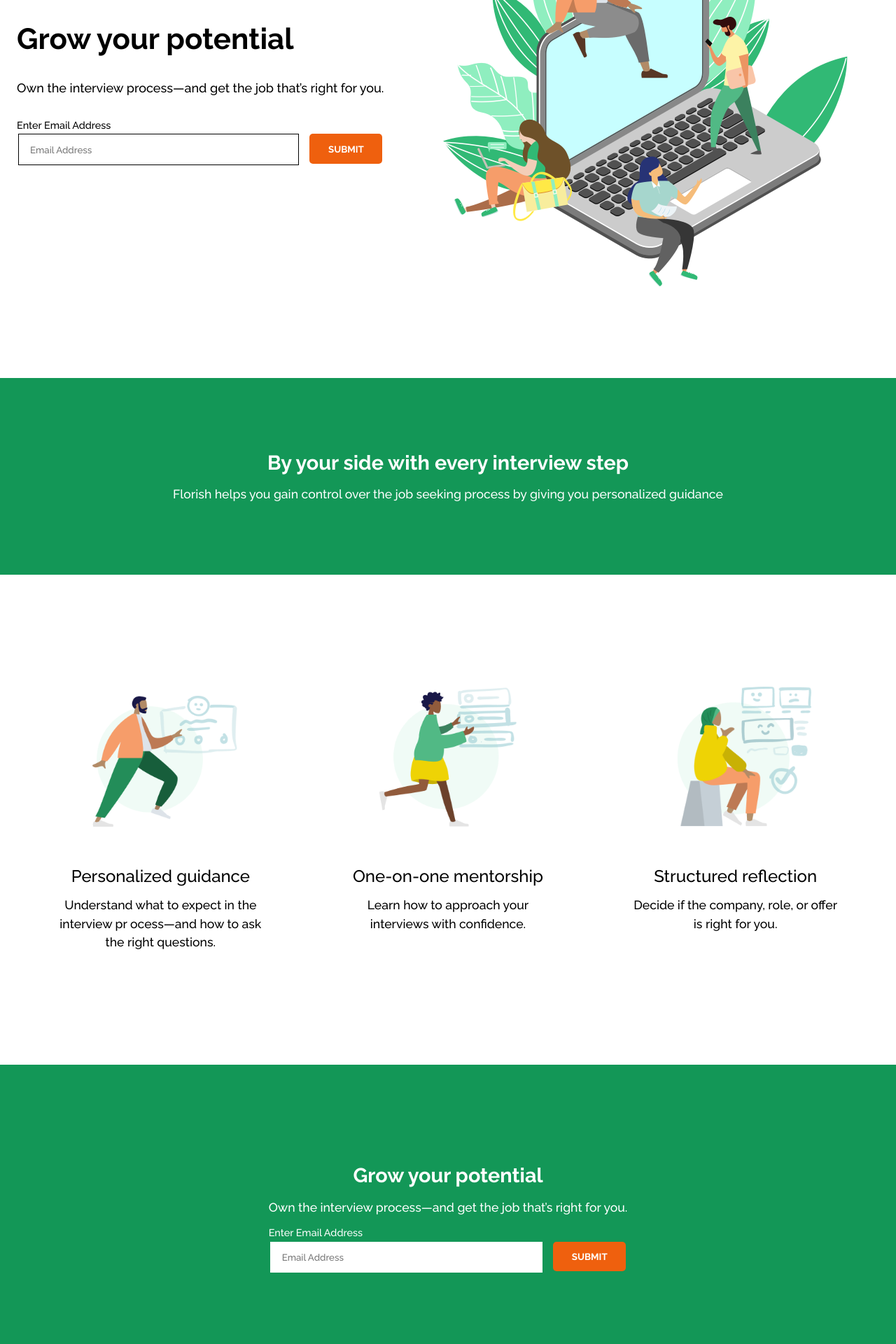
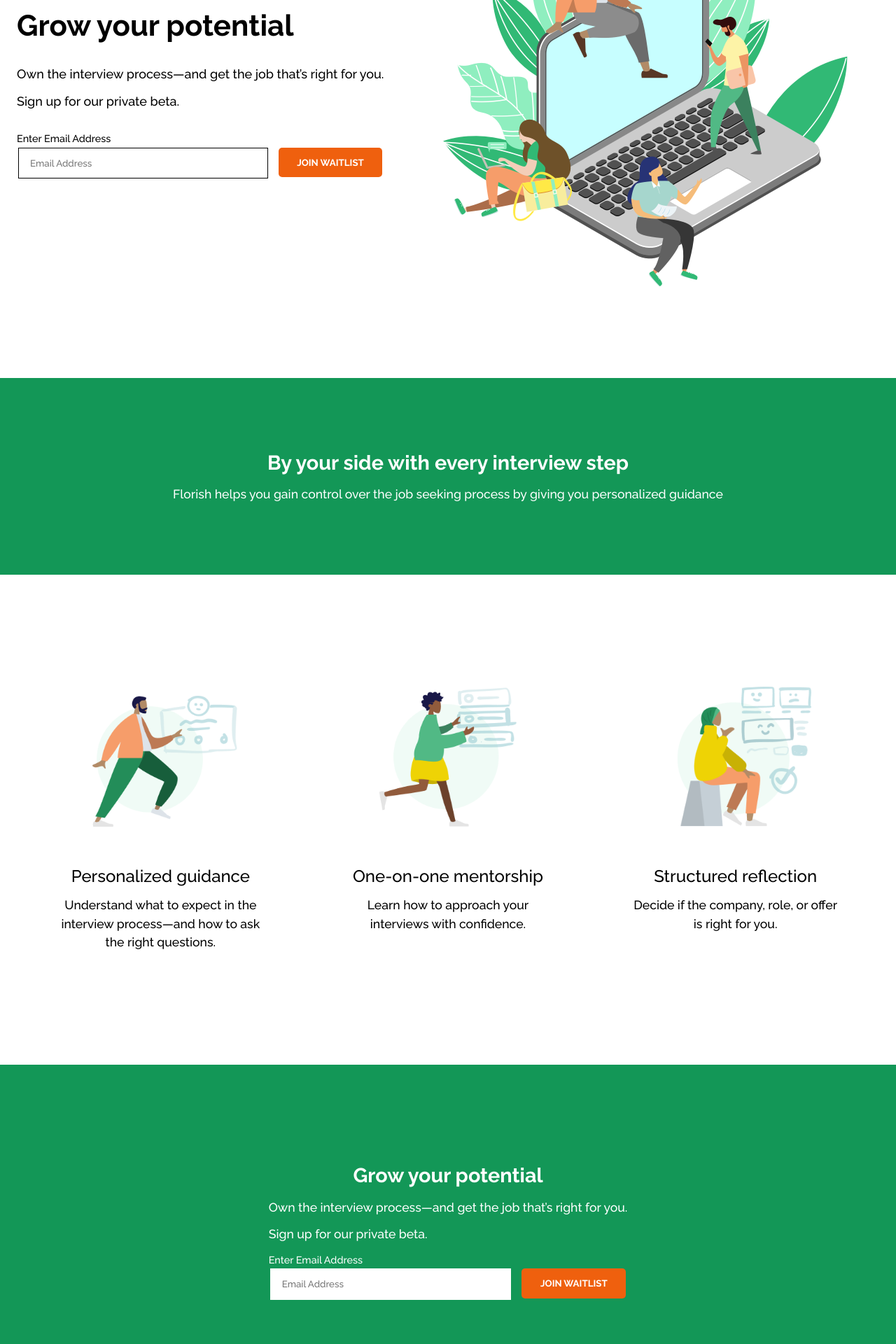
Before and after one commit to zeeberry/florish, a React (Create React App) app: page / in a window 1280 px wide. Shown: the part 260-2180 px from the top of the page at 70% size. Built offline with nearby package versions, Linux system fonts and the light colour scheme.

Commit message:
update messaging

```diff
--- a/src/Callout.js
+++ b/src/Callout.js
@@ -39,6 +39,9 @@
       <Content>
         <Title>Grow your potential</Title>
         <Paragraph>Own the interview process—and get the job that’s right for you.</Paragraph>
+        <Paragraph>
+          Sign up for our private beta.
+        </Paragraph>
         <EmailForm name='calloutEmailForm' dark/>
       </Content>
     </Section>
--- a/src/EmailForm.js
+++ b/src/EmailForm.js
@@ -65,11 +65,11 @@
   };
 
   const handleSuccess = () => {
-    setMessage('Thank you!');
+    setMessage('Sweet! You are on the waitlist.');
 
     setTimeout(() => {
       setMessage('');
-    }, 2000);
+    }, 5000);
 
     setEmail('');
   };
@@ -101,7 +101,7 @@
                  dark={dark} />
           {message && <Message aria-live='polite' role='status'>{message}</Message>}
         </InputGroup>
-        <Button type='submit'>Submit</Button>
+        <Button type='submit'>Join Waitlist</Button>
       </Fieldset>
     </Form>
   );
--- a/src/FeatureList.js
+++ b/src/FeatureList.js
@@ -24,7 +24,7 @@
     {
       image: featureImage1,
       title: 'Personalized guidance',
-      description: 'Understand what to expect   in the interview pr  ocess—and how to ask the right questions.'
+      description: 'Understand what to expect in the interview process—and how to ask the right questions.'
     },
     {
       image: featureImage2,
--- a/src/Hero.js
+++ b/src/Hero.js
@@ -65,6 +65,9 @@
         <Paragraph>
           Own the interview process—and get the job that’s right for you.
         </Paragraph>
+        <Paragraph>
+          Sign up for our private beta.
+        </Paragraph>
         <EmailForm name='heroEmailForm' />
       </Left>
       <Right>
```
